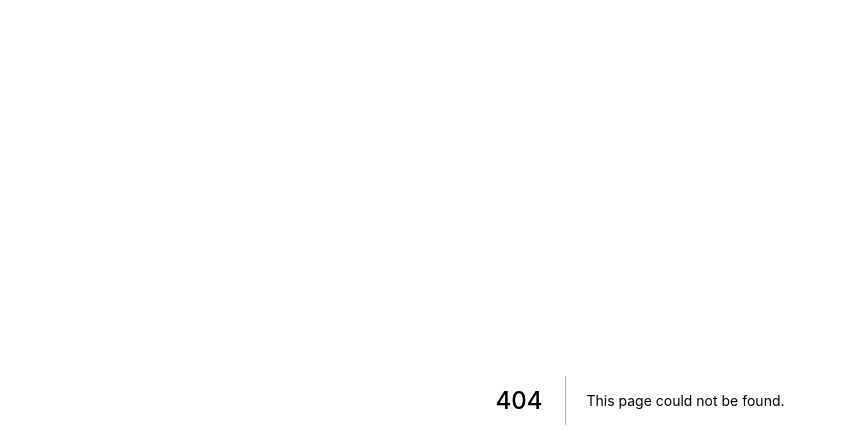
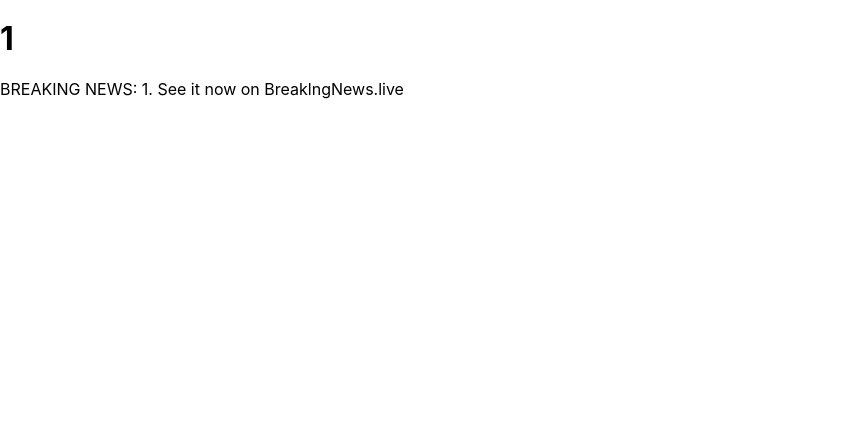
Before and after one commit to zane-programs/you-just-got-coconut-malled, a Next.js app: page /story/1 in a window 1280 px wide. Before the commit this address had no page. Shown: the top 448 px of the page, without its empty margins (0-846 px from the left). Built offline with nearby package versions, Linux system fonts and the light colour scheme.

Commit message:
shoot forgot to initialize as a typescript project. oh well. anyway made some progress

```diff
--- /dev/null
+++ b/components/Layout.js
@@ -0,0 +1,39 @@
+import Head from "next/head";
+
+export default function Layout({
+  children,
+  title,
+  description,
+  overrideOGPTitle,
+}) {
+  return (
+    <>
+      <Head>
+        <meta
+          name="og:title"
+          content={overrideOGPTitle || title || "You Just Got Coconut Malled!"}
+        />
+        <meta name="og:type" content="website" />
+        {/* <meta name="og:image" content={props.imageURL} /> */}
+        {/* <meta name="og:url" content={props.pageURL} /> */}
+        <meta
+          name="og:description"
+          content={
+            description ||
+            "Create a clickbait story to totally coconut mall your friends."
+          }
+        />
+        <title>{title ? `${title} | BreakingNews` : "Coconut Mall"}</title>
+        <link
+          rel="stylesheet"
+          href="https://cdnjs.cloudflare.com/ajax/libs/normalize/8.0.1/normalize.min.css"
+        />
+        <link
+          rel="stylesheet"
+          href="https://fonts.googleapis.com/css2?family=Poppins:wght@500;600&family=Roboto+Mono:wght@300;400;500;700&family=Rubik:wght@400;700&display=swap"
+        />
+      </Head>
+      {children}
+    </>
+  );
+}
--- /dev/null
+++ b/pages/story/[slug].js
@@ -0,0 +1,38 @@
+import Layout from "../../components/Layout";
+
+export default function StoryView({ headline, description }) {
+  return (
+    <Layout
+      overrideOGPTitle={`BREAKING: ${headline}`}
+      title={headline}
+      description={description}
+    >
+      <h1>{headline}</h1>
+      <aside>{description}</aside>
+    </Layout>
+  );
+}
+
+export const getServerSideProps = async ({ params, query }) => {
+  const headline = convertSlugToHeadline(params.slug);
+  let description;
+
+  description =
+    query?.d && query.d !== "" && /[A-Za-z0-9+/=]/.test(query.d)
+      ? Buffer.from(query.d, "base64").toString()
+      : (description = generateDefaultDescription(headline));
+
+  return {
+    props: { headline, description },
+  };
+};
+
+const capitalize = (word) => word.charAt(0).toUpperCase() + word.substring(1);
+const convertSlugToHeadline = (slug) =>
+  slug
+    .split("-")
+    .map((word) => capitalize(word))
+    .join(" ");
+
+const generateDefaultDescription = (headline) =>
+  `BREAKING NEWS: ${headline}. See it now on BreaklngNews.live`;
```
